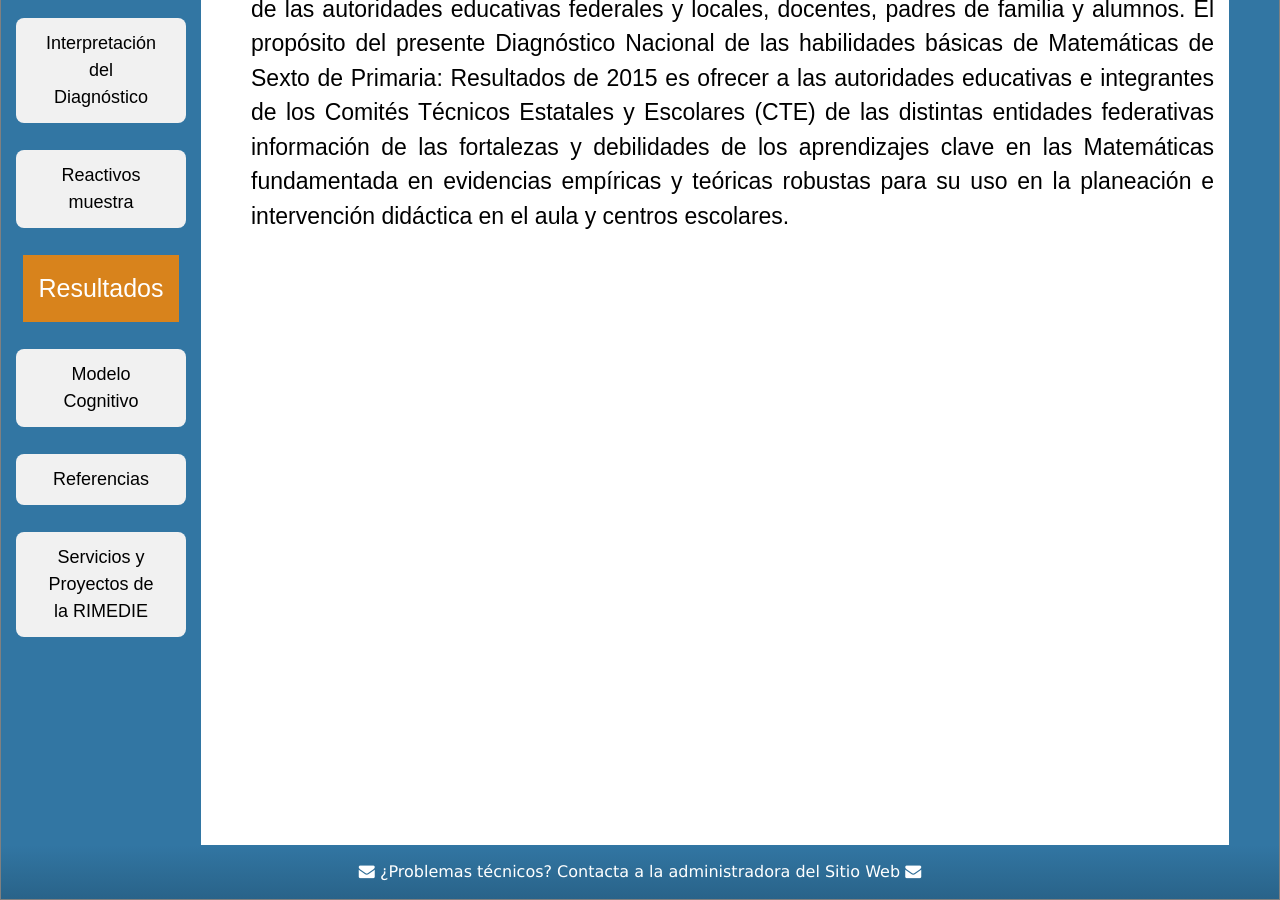
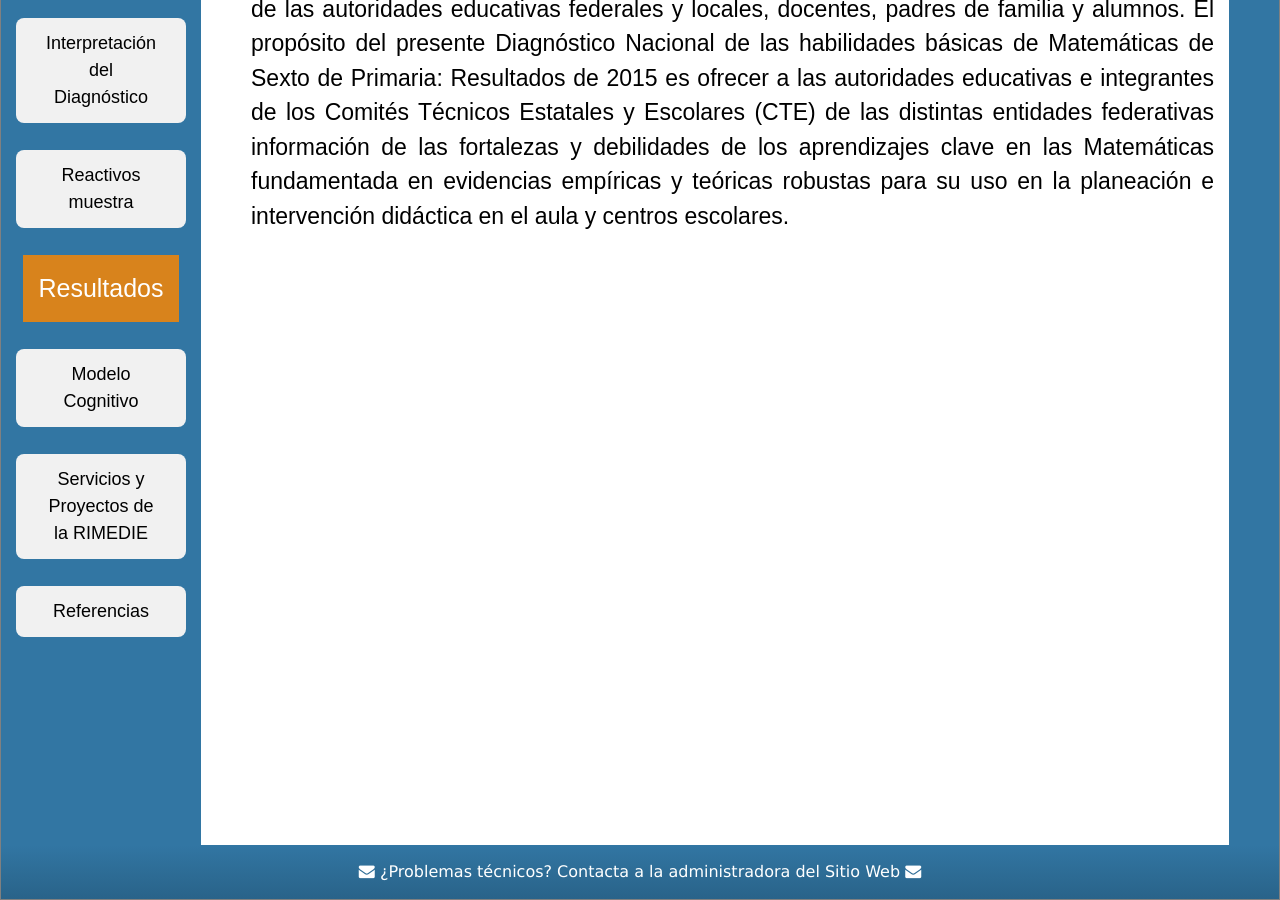
Before and after one commit to rimedie/rimedie.github.io, a Jekyll site: the page built from 1_Infografía.html, in a window 1280 px wide and 900 px high, scrolled down 642 px. Built offline with Jekyll 4.4.1, drawn with Linux system fonts in a browser that asks for light colours.

Commit message:
Update 1_Explorer.html

```diff
--- a/_layouts/1_Explorer.html
+++ b/_layouts/1_Explorer.html
@@ -297,9 +297,9 @@ p {
 	<br><br>
         <li><a href="/PLANEA-ELSEN_2015/ModelamientoCognitivo.html" class="w3-block w3-round-large w3-light-grey w3-hover-lime w3-padding-large" style="width:100%">Modelo Cognitivo</a></li>
          <br>
-	 <li><a href="/PLANEA-ELSEN_2015/Referencias.html" class="w3-block w3-round-large w3-light-grey w3-hover-lime w3-padding-large" style="width:100%">Referencias</a></li>
+	 <li><a href="/PLANEA-ELSEN_2015/ServiciosyProyectos.html" class="w3-block w3-round-large w3-light-grey w3-hover-lime w3-padding-large" style="width:100%">Servicios y Proyectos de la RIMEDIE</a></li>
         <br>
-	 <li><a href="/PLANEA-ELSEN_2015/ServiciosyProyectos.html" class="w3-block w3-round-large w3-light-grey w3-hover-lime w3-padding-large" style="width:100%">Servicios y Proyectos de la RIMEDIE</a></li>
+         <li><a href="/PLANEA-ELSEN_2015/Referencias.html" class="w3-block w3-round-large w3-light-grey w3-hover-lime w3-padding-large" style="width:100%">Referencias</a></li>
         <br>
 
  	 </center>
```
